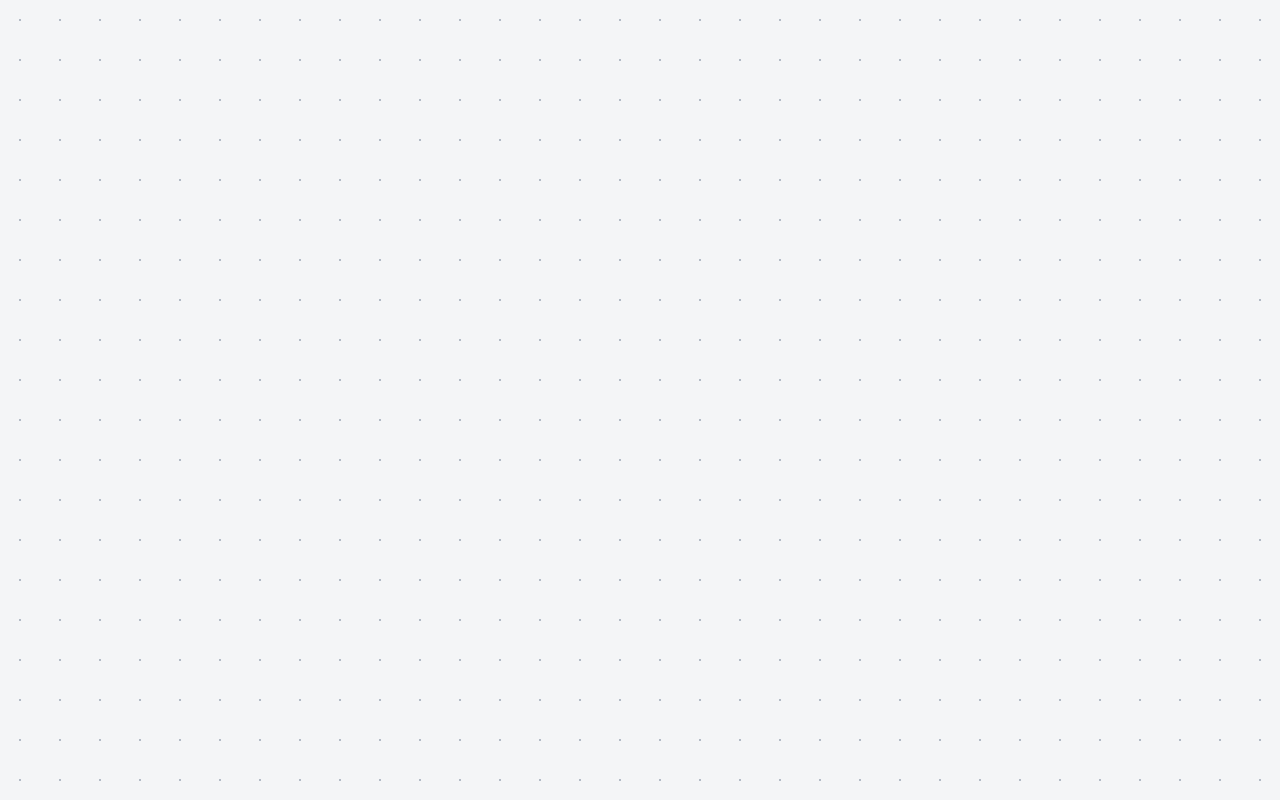
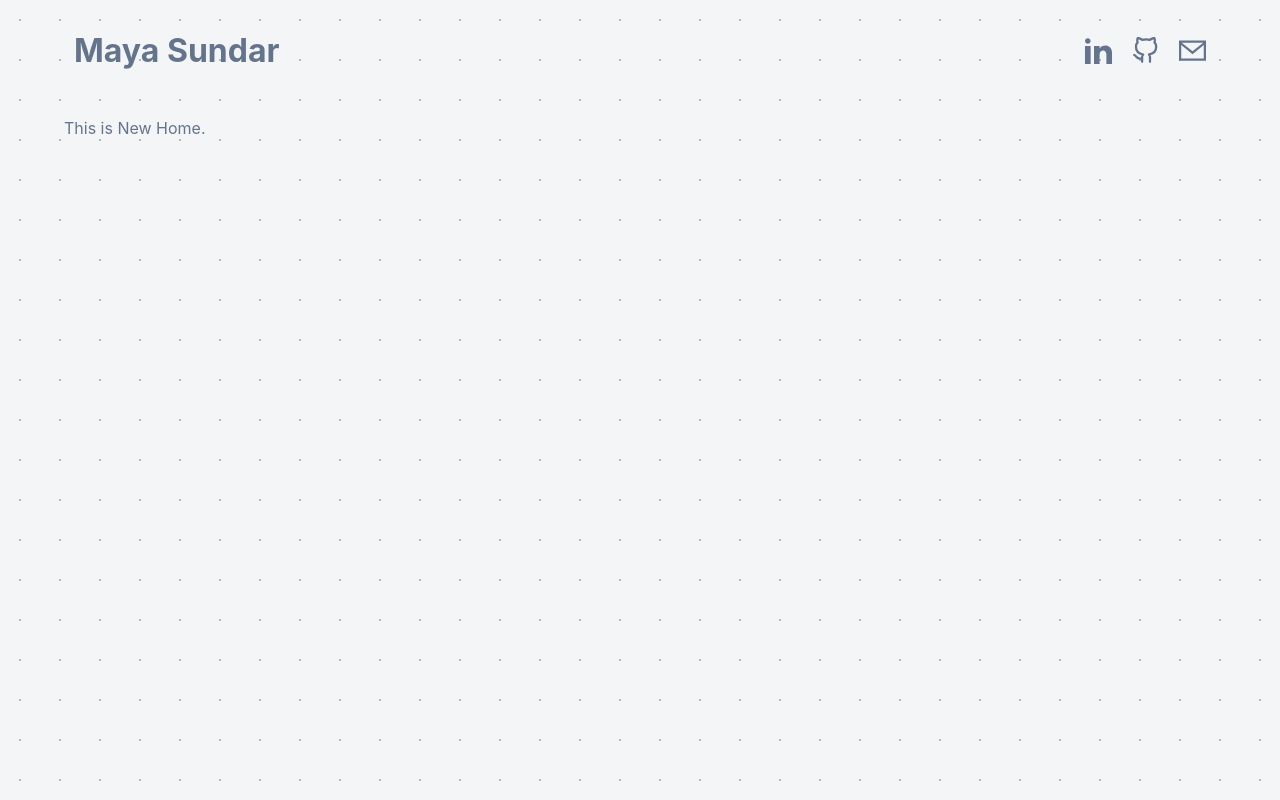
Before and after one commit to mayasundar/mayasundar.github.io, a React (Create React App) app in the folder mayasundar.github.io/: page /new in a window 1280 px wide. Before the commit this address had no page. Built offline with nearby package versions, Linux system fonts and the light colour scheme; a web font is replaced by a local one.

Commit message:
add new pg

```diff
--- a/mayasundar.github.io/src/App.js
+++ b/mayasundar.github.io/src/App.js
@@ -1,6 +1,8 @@
 import './App.css';
 import React from "react";
 import Home from "./pages/Home";
+import NewHome from "./pages/NewHome";
+
 import {
     BrowserRouter,
     Routes,
@@ -13,7 +15,7 @@ function App() {
             <BrowserRouter>
                 <Routes>
                     <Route path="/" element={<Home/>} exact />
-
+                    <Route path="/new" element={<NewHome/>} exact />
                 </Routes>
             </BrowserRouter>
         </>
--- /dev/null
+++ b/mayasundar.github.io/src/pages/NewHome.js
@@ -0,0 +1,17 @@
+import React, { useState } from "react";
+import Navbar from "../components/Navbar";
+import TabContentContainer from "../components/TabContentContainer";
+
+import "../index.css";
+
+export default function NewHome() {
+
+    return (
+        <>
+            <Navbar></Navbar>
+            <div className="container clearfix">
+                <p>This is New Home.</p>
+            </div>
+        </>
+    );
+}
```
Also changed, not shown: 1 other file (tests, documents, lock files or other folders).
